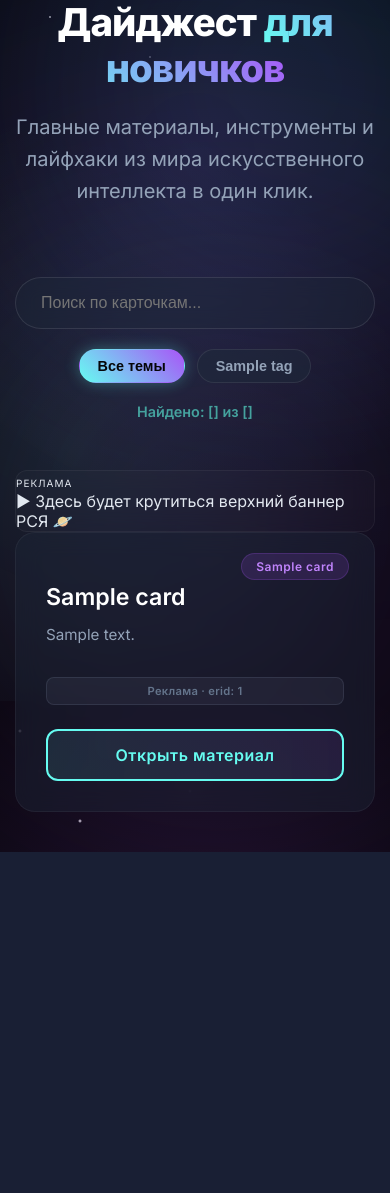
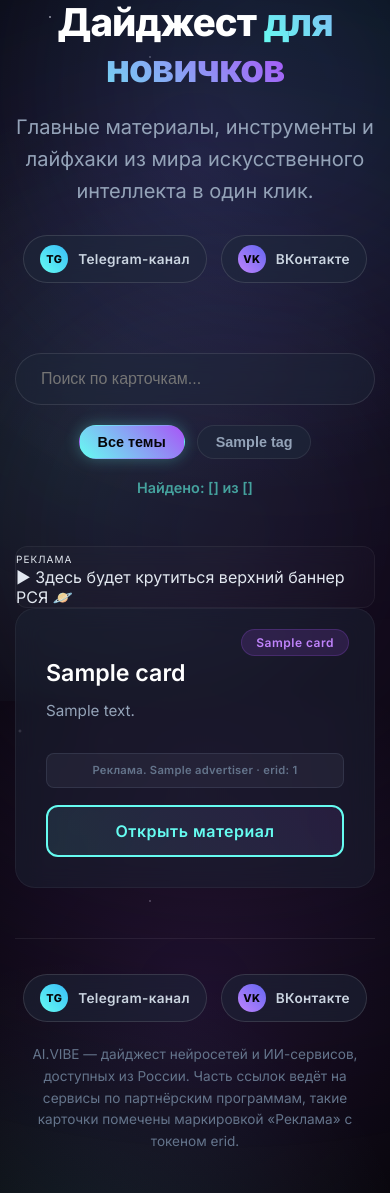
Before and after one commit to DianaAmazo125/ai-digest-vibe, a Flask app: template templates/index.html in a window 390 px wide. Shown: the part 143-1336 px from the top of the page. Before the commit the page ends 995 px from the top, so only its background shows below. Run offline with Flask 3, Linux system fonts and the light colour scheme; the template is opened without the code that fills it: most values are stand-ins (such as "Sample title", 1, 10 or a date in 2020).

Commit message:
feat: audit fixes, world models category, bot cards, social links and erid marking
data.json (31 cards):
- remove dead/parked cards: Chad AI (chadai.ru for sale), Kandinsky (fusionbrain.ai NXDOMAIN), old @amazo_first_bot
- GigaChat -> https://giga.chat (gigachat.com was a parked domain), description mentions image generation
- Hailuo/MiniMax -> https://minimax.io, honest note about VPN for the web UI
- DeepSeek cards: honest note that chat.deepseek.com may need VPN, models available via ProxyAPI/BotHub
- refresh versions: Kimi K3.1 Pro, Seedance 2.5, Qwen Chat, Kling AI; links to kling.ai, capcut.com, timeweb.cloud
- n8n: open source free self-hosted, cloud billed in euro
- new category Мировые модели: Claude, ChatGPT, Cursor, Gemini
- Боты: BotHub bot (t.me/bothub_bot) and SYNTX.AI bot (t.me/syntxaibot)
- erid + advertiser (ИП Вергус Е.Е., ИНН 614101552625) in 3 partner cards, erid in target links

templates/index.html + static/style.css:
- advertiser line in the ad badge, Telegram/VK buttons in header and new footer

```diff
--- a/static/style.css
+++ b/static/style.css
@@ -265,7 +265,7 @@ header p {
 /* Плашка маркировки рекламы (erid) внутри карточки */
 .erid-badge {
     width: 100%;
-    padding: 6px 12px;
+    padding: 8px 12px;
     margin-bottom: 12px;
     border-radius: 8px;
     background: rgba(148, 163, 184, 0.08);
@@ -274,6 +274,92 @@ header p {
     font-size: 0.7rem;
     font-weight: 600;
     letter-spacing: 0.3px;
+    line-height: 1.5;
     text-align: center;
     word-break: break-word;
 }
+
+/* Кнопки-ссылки на официальные площадки (шапка и подвал) */
+.social-links {
+    display: flex;
+    flex-wrap: wrap;
+    justify-content: center;
+    gap: 14px;
+    margin-top: 28px;
+}
+
+.social-btn {
+    display: inline-flex;
+    align-items: center;
+    gap: 10px;
+    padding: 10px 20px;
+    border-radius: 30px;
+    border: 1px solid rgba(255, 255, 255, 0.12);
+    background: rgba(30, 41, 59, 0.5);
+    backdrop-filter: blur(10px);
+    -webkit-backdrop-filter: blur(10px);
+    color: #cbd5e1;
+    font-size: 0.9rem;
+    font-weight: 600;
+    letter-spacing: 0.3px;
+    text-decoration: none;
+    transition: all 0.3s ease;
+}
+
+.social-btn:hover {
+    color: #fff;
+    transform: translateY(-3px);
+    border-color: rgba(102, 252, 241, 0.5);
+    box-shadow: 0 10px 24px rgba(102, 252, 241, 0.12);
+}
+
+.social-icon {
+    display: inline-flex;
+    align-items: center;
+    justify-content: center;
+    width: 28px;
+    height: 28px;
+    border-radius: 50%;
+    font-size: 0.68rem;
+    font-weight: 800;
+    letter-spacing: 0.5px;
+    color: #050508;
+}
+
+.social-btn.tg .social-icon {
+    background: linear-gradient(45deg, #66fcf1, #38bdf8);
+}
+
+.social-btn.vk .social-icon {
+    background: linear-gradient(45deg, #c084fc, #6366f1);
+}
+
+/* Подвал сайта */
+.site-footer {
+    margin-top: 70px;
+    padding-top: 35px;
+    border-top: 1px solid rgba(255, 255, 255, 0.07);
+    text-align: center;
+}
+
+.site-footer .social-links {
+    margin-top: 0;
+}
+
+.footer-note {
+    max-width: 640px;
+    margin: 22px auto 0;
+    color: #64748b;
+    font-size: 0.85rem;
+    line-height: 1.6;
+}
+
+@media (max-width: 768px) {
+    .social-btn {
+        padding: 9px 16px;
+        font-size: 0.85rem;
+    }
+    .site-footer {
+        margin-top: 50px;
+    }
+}
--- a/templates/index.html
+++ b/templates/index.html
@@ -13,6 +13,18 @@
             <div class="logo">AI.VIBE</div>
             <h1>Умный AI-Дайджест <span>для новичков</span></h1>
             <p>Главные материалы, инструменты и лайфхаки из мира искусственного интеллекта в один клик.</p>
+
+            <!-- Кнопки наших официальных площадок -->
+            <div class="social-links">
+                <a class="social-btn tg" href="https://t.me" target="_blank" rel="noopener" aria-label="Telegram-канал">
+                    <span class="social-icon">TG</span>
+                    <span>Telegram-канал</span>
+                </a>
+                <a class="social-btn vk" href="https://vk.ru" target="_blank" rel="noopener" aria-label="ВКонтакте">
+                    <span class="social-icon">VK</span>
+                    <span>ВКонтакте</span>
+                </a>
+            </div>
         </header>
 
         <!-- БЛОК ПОИСКА И КНОПОК-ФИЛЬТРОВ -->
@@ -48,7 +60,7 @@
 
                 <!-- Плашка маркировки рекламы: выводится только если в карточке указан erid -->
                 {% if card.erid %}
-                <div class="erid-badge">Реклама · erid: {{ card.erid }}</div>
+                <div class="erid-badge">Реклама.{% if card.advertiser %} {{ card.advertiser }} ·{% endif %} erid: {{ card.erid }}</div>
                 {% endif %}
 
                 <!-- Партнёрская ссылка приоритетнее обычной; если её нет — ведём по основной -->
@@ -70,6 +82,23 @@
 
      {% endfor %}
         </div>
+
+        <footer class="site-footer">
+            <div class="social-links">
+                <a class="social-btn tg" href="https://t.me" target="_blank" rel="noopener" aria-label="Telegram-канал">
+                    <span class="social-icon">TG</span>
+                    <span>Telegram-канал</span>
+                </a>
+                <a class="social-btn vk" href="https://vk.ru" target="_blank" rel="noopener" aria-label="ВКонтакте">
+                    <span class="social-icon">VK</span>
+                    <span>ВКонтакте</span>
+                </a>
+            </div>
+            <p class="footer-note">
+                AI.VIBE — дайджест нейросетей и ИИ-сервисов, доступных из России.
+                Часть ссылок ведёт на сервисы по партнёрским программам, такие карточки помечены маркировкой «Реклама» с токеном erid.
+            </p>
+        </footer>
     </div>
 
     <!-- ЖИВОЙ СКРИПТ ПОИСКА И ФИЛЬТРАЦИИ КНОПОК -->
```
Also changed, not shown: data.json (+92 -59 lines).
